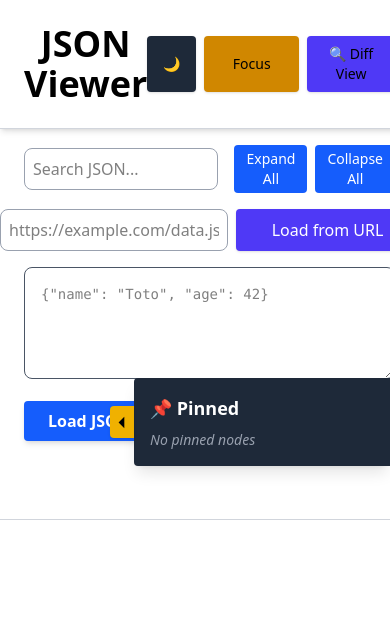
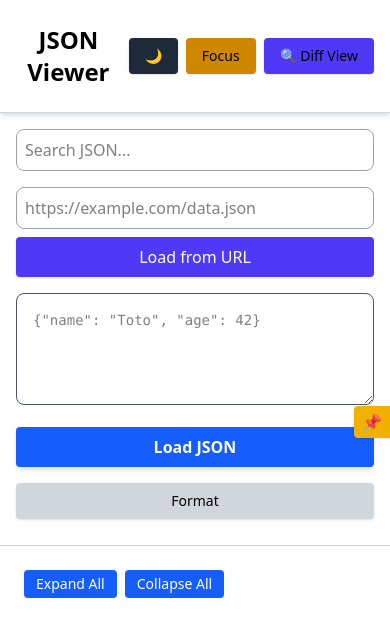
Before and after one commit to sullytobias/json-viewer, a React (Vite) app: page / in a window 390 px wide. Shown: the top 636 px of the page. Built offline with nearby package versions, Linux system fonts and the light colour scheme.

Commit message:
Fix Responsivness

```diff
--- a/src/App.tsx
+++ b/src/App.tsx
@@ -56,12 +56,12 @@ export default function App() {
     <div className="h-screen flex bg-white text-black dark:bg-gray-950 dark:text-white duration-500 overflow-hidden">
       {view === "tree" && <PinnedSidebar />}
       <div className="flex-1 flex flex-col">
-        <header className="sticky top-0 z-10 px-6 pt-6 pb-2 border-b border-gray-300 dark:border-gray-800 shadow-md bg-white dark:bg-gray-950">
-          <div className="flex justify-between items-center max-w-6xl mx-auto mb-4">
-            <h1 className="text-4xl font-bold text-center flex-1">
+        <header className="sticky top-0 z-10 px-4 sm:px-6 pt-6 pb-2 border-b border-gray-300 dark:border-gray-800 shadow-md bg-white dark:bg-gray-950">
+          <div className="flex flex-wrap justify-between items-center max-w-6xl mx-auto mb-4 gap-2">
+            <h1 className="text-2xl sm:text-4xl font-bold text-center flex-1">
               JSON Viewer
             </h1>
-            <div className="flex gap-2">
+            <div className="flex flex-wrap gap-2 justify-center">
               <motion.button
                 onClick={toggleTheme}
                 whileTap={{ scale: 0.95 }}
@@ -76,16 +76,14 @@ export default function App() {
                   {theme === "dark" ? "☀️" : "🌙"}
                 </motion.span>
               </motion.button>
-
               {view === "tree" && (
                 <button
                   onClick={() => setShowOnlyTree((prev) => !prev)}
-                  className="text-sm cursor-pointer w-30 bg-yellow-600 hover:bg-yellow-700 px-4 py-2 rounded shadow"
+                  className="text-sm cursor-pointer bg-yellow-600 hover:bg-yellow-700 px-4 py-2 rounded shadow"
                 >
                   {showOnlyTree ? "Input" : "Focus"}
                 </button>
               )}
-
               <button
                 onClick={() =>
                   setView((prev) => (prev === "tree" ? "diff" : "tree"))
@@ -96,7 +94,6 @@ export default function App() {
               </button>
             </div>
           </div>
-
           {view === "tree" && <Breadcrumb />}
         </header>
 
@@ -104,45 +101,31 @@ export default function App() {
           <DiffViewer />
         ) : (
           <>
-            <div className="flex justify-between items-center px-6 mt-4">
+            <div className="flex flex-wrap justify-between items-center px-4 sm:px-6 mt-4 gap-2">
               <input
                 type="text"
                 value={searchQuery}
                 onChange={(e) => setSearchQuery(e.target.value)}
                 placeholder="Search JSON..."
-                className="w-full p-2 text-black dark:text-white bg-white dark:bg-gray-800 border border-gray-400 dark:border-gray-600 rounded-lg focus:outline-none focus:border-blue-500"
+                className="flex-1 min-w-0 p-2 text-black dark:text-white bg-white dark:bg-gray-800 border border-gray-400 dark:border-gray-600 rounded-lg focus:outline-none focus:border-blue-500"
               />
-              <div className="ml-4 flex gap-2">
-                <button
-                  onClick={triggerExpandAll}
-                  className="px-3 py-1 cursor-pointer bg-blue-600 text-white rounded hover:bg-blue-700 text-sm"
-                >
-                  Expand All
-                </button>
-                <button
-                  onClick={triggerCollapseAll}
-                  className="px-3 py-1 cursor-pointer bg-blue-600 text-white rounded hover:bg-blue-700 text-sm"
-                >
-                  Collapse All
-                </button>
-              </div>
             </div>
 
             {!showOnlyTree && (
-              <div className="max-w-4xl mx-auto mt-4 space-y-2">
-                <div className="flex gap-2">
+              <div className="max-w-6xl mx-auto mt-4 w-full px-4 sm:px-6 space-y-2">
+                <div className="flex flex-col sm:flex-row gap-2 w-full">
                   <input
                     type="text"
                     value={urlInput}
                     onChange={(e) => setUrlInput(e.target.value)}
                     placeholder="https://example.com/data.json"
-                    className="w-full p-2 text-black dark:text-white bg-white dark:bg-gray-800 border border-gray-400 dark:border-gray-600 rounded-lg focus:outline-none focus:border-blue-500"
+                    className="flex-1 p-2 text-black dark:text-white bg-white dark:bg-gray-800 border border-gray-400 dark:border-gray-600 rounded-lg focus:outline-none focus:border-blue-500"
                   />
                   <button
                     onClick={() =>
                       handleLoadFromUrl(urlInput, setLoading, setJson, setInput)
                     }
-                    className="bg-indigo-600 w-80 hover:bg-indigo-700 text-white px-4 py-2 rounded shadow"
+                    className="bg-indigo-600 hover:bg-indigo-700 text-white px-4 py-2 rounded shadow w-full sm:w-auto"
                   >
                     Load from URL
                   </button>
@@ -161,9 +144,9 @@ export default function App() {
                   animate={{ opacity: 1, y: 0 }}
                   exit={{ opacity: 0, y: -10 }}
                   transition={{ duration: 0.2 }}
-                  className="overflow-hidden mt-4 px-6 space-y-6 max-h-[30vh] min-h-[30vh] border-b border-gray-300 dark:border-gray-800"
+                  className="overflow-hidden mt-4 px-4 sm:px-6 space-y-6 max-h-[30vh] min-h-[30vh] border-b border-gray-300 dark:border-gray-800"
                 >
-                  <div className="max-w-4xl mx-auto">
+                  <div className="max-w-6xl mx-auto">
                     {error ? (
                       <p className="text-red-500 mb-2">{error}</p>
                     ) : (
@@ -177,18 +160,18 @@ export default function App() {
                       placeholder='{"name": "Toto", "age": 42}'
                       className="w-full h-28 p-4 text-black dark:text-white bg-white dark:bg-gray-800 border border-gray-600 rounded-lg text-sm font-mono focus:outline-none focus:border-blue-500"
                     />
-                    <div className="flex gap-4 mt-4">
+                    <div className="flex flex-col sm:flex-row gap-4 mt-4">
                       <button
                         onClick={handleLoad}
                         disabled={loading}
-                        className={`px-6 py-2 rounded font-semibold shadow-md transition-colors text-white ${
+                        className={`px-6 py-2 rounded font-semibold shadow-md transition-colors text-white w-full sm:w-auto ${
                           loading
                             ? "bg-blue-400 cursor-not-allowed"
                             : "bg-blue-600 hover:bg-blue-700"
                         }`}
                       >
                         {loading ? (
-                          <span className="flex items-center gap-2">
+                          <span className="flex items-center gap-2 justify-center">
                             <svg
                               className="w-4 h-4 animate-spin"
                               viewBox="0 0 24 24"
@@ -226,7 +209,7 @@ export default function App() {
                             alert("❌ Cannot format: Invalid JSON");
                           }
                         }}
-                        className="px-4 bg-gray-300 dark:bg-gray-800 hover:bg-gray-400 dark:hover:bg-gray-700 rounded shadow text-sm text-black dark:text-white"
+                        className="px-4 py-2 bg-gray-300 dark:bg-gray-800 hover:bg-gray-400 dark:hover:bg-gray-700 rounded shadow text-sm text-black dark:text-white w-full sm:w-auto"
                       >
                         Format
                       </button>
@@ -235,13 +218,28 @@ export default function App() {
                 </motion.section>
               )}
 
+              <div className="flex gap-2 m-6">
+                <button
+                  onClick={triggerExpandAll}
+                  className="px-3 py-1 bg-blue-600 text-white rounded hover:bg-blue-700 text-sm"
+                >
+                  Expand All
+                </button>
+                <button
+                  onClick={triggerCollapseAll}
+                  className="px-3 py-1 bg-blue-600 text-white rounded hover:bg-blue-700 text-sm"
+                >
+                  Collapse All
+                </button>
+              </div>
+
               <motion.section
                 layout
                 transition={{ duration: 0.2 }}
-                className="flex-1 overflow-auto px-6 pb-6"
+                className="flex-1 overflow-auto px-4 sm:px-6 pb-6"
               >
                 {stats && (
-                  <div className="sticky top-0 bg-gray-800 max-w-4xl mx-auto text-center text-sm text-gray-600 dark:text-gray-400 space-x-4 p-2 rounded">
+                  <div className="sticky top-0 bg-gray-800 max-w-6xl mx-auto text-center text-sm text-gray-300 dark:text-gray-400 space-x-4 p-2 rounded">
                     <span>
                       🧮 Total Keys: <strong>{stats.totalKeys}</strong>
                     </span>
--- a/src/components/PinnedSidebar.tsx
+++ b/src/components/PinnedSidebar.tsx
@@ -4,7 +4,7 @@ import { motion, AnimatePresence } from "framer-motion";
 
 export default function PinnedSidebar() {
   const { pinnedPaths, setSelectedPath, setHighlightedPath } = useJson();
-  const [showSidebar, setShowSidebar] = useState(true);
+  const [showSidebar, setShowSidebar] = useState(false);
 
   const handleClick = (path: string) => {
     const el = document.getElementById(path);
```
